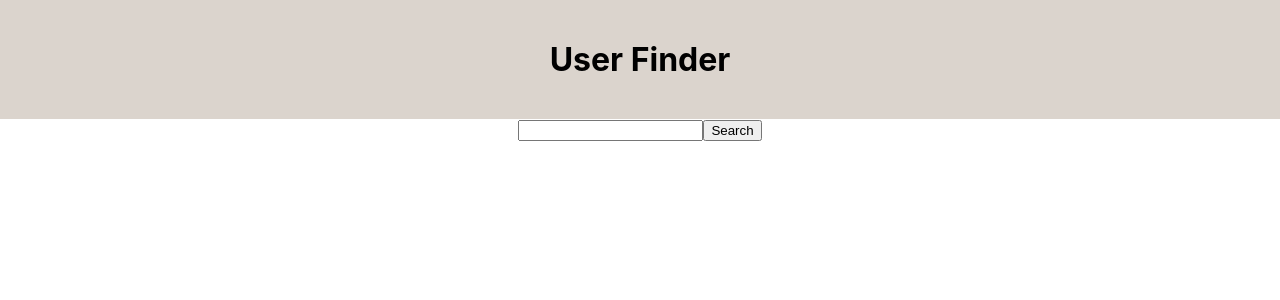
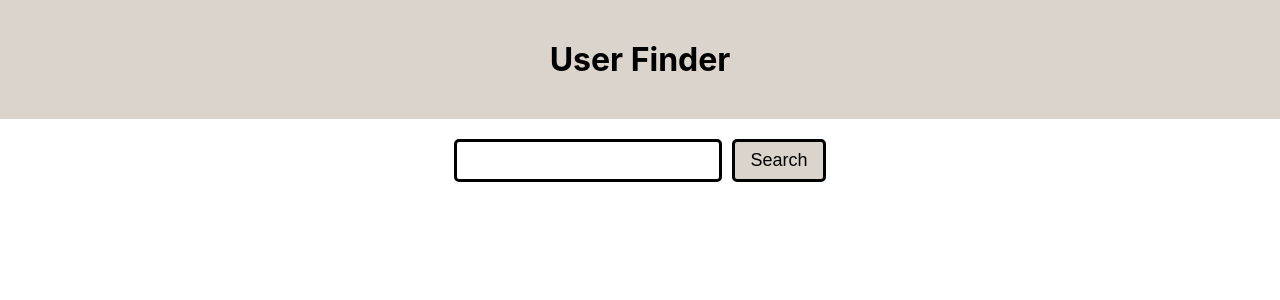
Before and after one commit to MiranKorkmaz/search-bar-joyride, a React (Create React App) app: page / in a window 1280 px wide. Shown: the top 300 px of the page. Built offline with nearby package versions, Linux system fonts and the light colour scheme.

Commit message:
Add styling for input bar and search button

```diff
--- a/src/components/user-finder/UserFinder.css
+++ b/src/components/user-finder/UserFinder.css
@@ -10,3 +10,31 @@
     padding: 0px;
     margin: 0px;
 }
+
+.input-wrapper {
+    margin: 20px;
+    text-align: center;
+}
+
+.input-wrapper input {
+    border: 3px solid #000000;
+    padding: 8px 15px;
+    border-radius: 5px;
+    font-size: 18px;
+}
+
+.input-wrapper input:focus {
+    outline: none;
+}
+
+.input-wrapper button {
+    background-color: #dbd4cd;
+    color: #000000;
+    padding: 8px 15px;
+    font-size: 18px;
+    border: none;
+    border: 3px solid #000000;
+    border-radius: 5px;
+    margin-left: 10px;
+    cursor: pointer;
+}
```
